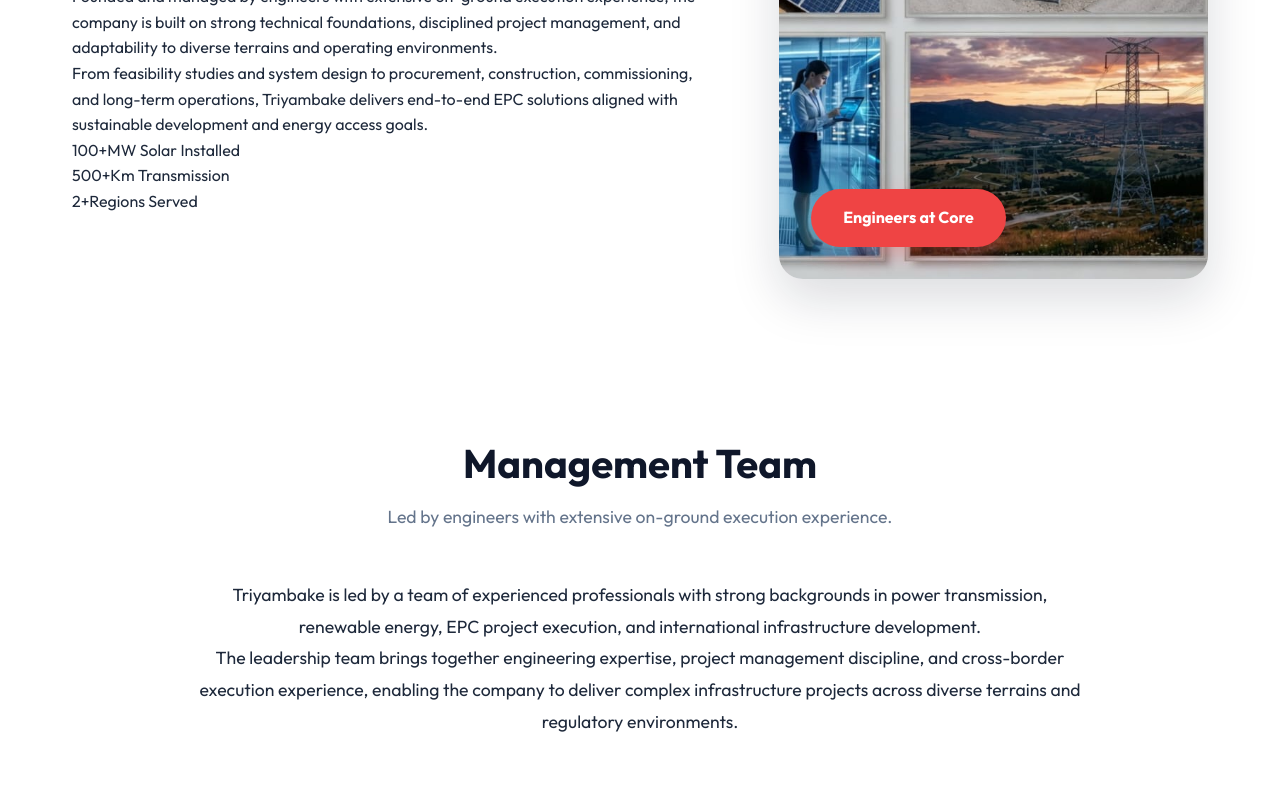
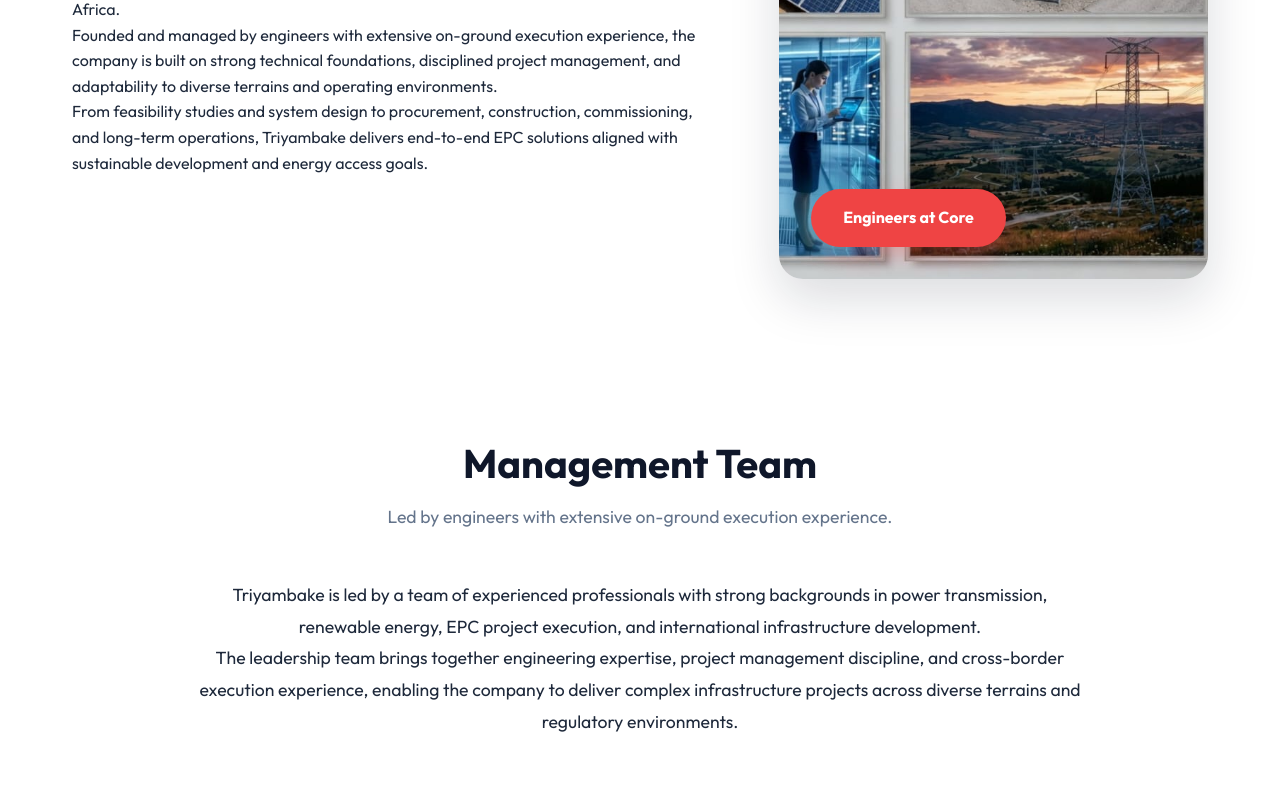
Before and after one commit to alvinisaac0602/tri, a React (Vite) app: page / in a window 1280 px wide. Shown: the part 1720-2519 px from the top of the page. Built offline with nearby package versions, Linux system fonts and the light colour scheme.

Commit message:
updated execution to africa

```diff
--- a/src/App.jsx
+++ b/src/App.jsx
@@ -209,20 +209,7 @@
               <p>Triyambake is an emerging Engineering, Procurement, and Construction (EPC) company operating in the power and infrastructure sector, with a growing footprint across India and Africa.</p>
               <p>Founded and managed by engineers with extensive on-ground execution experience, the company is built on strong technical foundations, disciplined project management, and adaptability to diverse terrains and operating environments.</p>
               <p>From feasibility studies and system design to procurement, construction, commissioning, and long-term operations, Triyambake delivers end-to-end EPC solutions aligned with sustainable development and energy access goals.</p>
-              <div className="stats-grid">
-                <div className="stat-item">
-                  <span className="stat-number">100+</span>
-                  <span className="stat-label">MW Solar Installed</span>
-                </div>
-                <div className="stat-item">
-                  <span className="stat-number">500+</span>
-                  <span className="stat-label">Km Transmission</span>
-                </div>
-                <div className="stat-item">
-                  <span className="stat-number">2+</span>
-                  <span className="stat-label">Regions Served</span>
-                </div>
-              </div>
+
             </div>
             <div className="about-image reveal">
               <div className="image-card">
@@ -693,7 +680,7 @@
 
           <div className="experience-stats-grid reveal">
             <div className="experience-stat-card">
-              <span className="stat-value">USD 1.4M+</span>
+              <span className="stat-value">USD 2.1M+</span>
               <span className="stat-desc">Total Project Value Executed</span>
             </div>
             <div className="experience-stat-card">
@@ -702,7 +689,7 @@
             </div>
             <div className="experience-stat-card">
               <span className="stat-value">International</span>
-              <span className="stat-desc">Execution in Uganda & Burundi</span>
+              <span className="stat-desc">Execution in Africa</span>
             </div>
           </div>
 
--- a/src/pages/About.jsx
+++ b/src/pages/About.jsx
@@ -76,20 +76,7 @@
               <p>Triyambake is an emerging Engineering, Procurement, and Construction (EPC) company operating in the power and infrastructure sector, with a growing footprint across India and Africa.</p>
               <p>Founded and managed by engineers with extensive on-ground execution experience, the company is built on strong technical foundations, disciplined project management, and adaptability to diverse terrains and operating environments.</p>
               <p>From feasibility studies and system design to procurement, construction, commissioning, and long-term operations, Triyambake delivers end-to-end EPC solutions aligned with sustainable development and energy access goals.</p>
-              <div className="stats-grid">
-                <div className="stat-item">
-                  <span className="stat-number">100+</span>
-                  <span className="stat-label">MW Solar Installed</span>
-                </div>
-                <div className="stat-item">
-                  <span className="stat-number">500+</span>
-                  <span className="stat-label">Km Transmission</span>
-                </div>
-                <div className="stat-item">
-                  <span className="stat-number">2+</span>
-                  <span className="stat-label">Regions Served</span>
-                </div>
-              </div>
+
             </div>
             <div className="about-image reveal">
               <div className="image-card">
--- a/src/pages/Projects.jsx
+++ b/src/pages/Projects.jsx
@@ -55,7 +55,7 @@
 
           <div className="experience-stats-grid reveal">
             <div className="experience-stat-card">
-              <span className="stat-value">USD 1.4M+</span>
+              <span className="stat-value">USD 2.1M+</span>
               <span className="stat-desc">Total Project Value Executed</span>
             </div>
             <div className="experience-stat-card">
@@ -64,7 +64,7 @@
             </div>
             <div className="experience-stat-card">
               <span className="stat-value">International</span>
-              <span className="stat-desc">Execution in Uganda & Burundi</span>
+              <span className="stat-desc">Execution in Africa</span>
             </div>
           </div>
 
```
